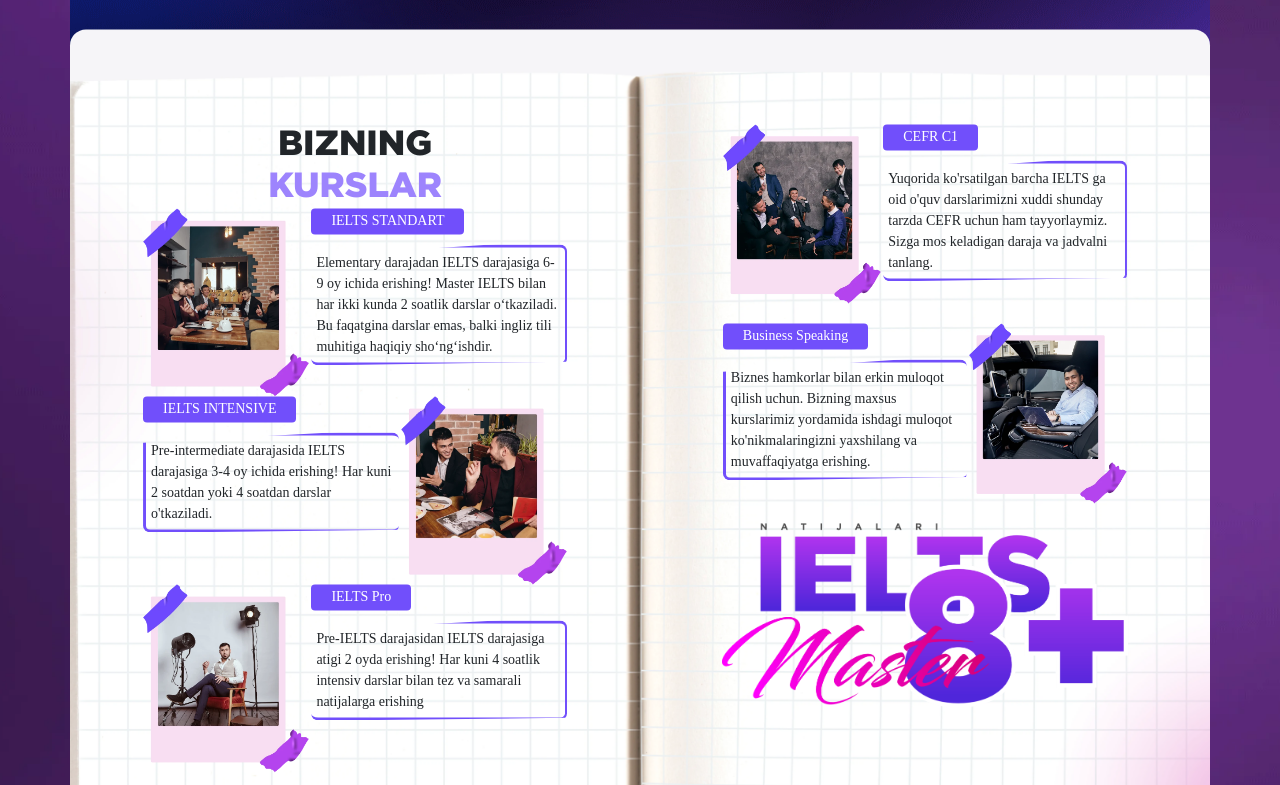
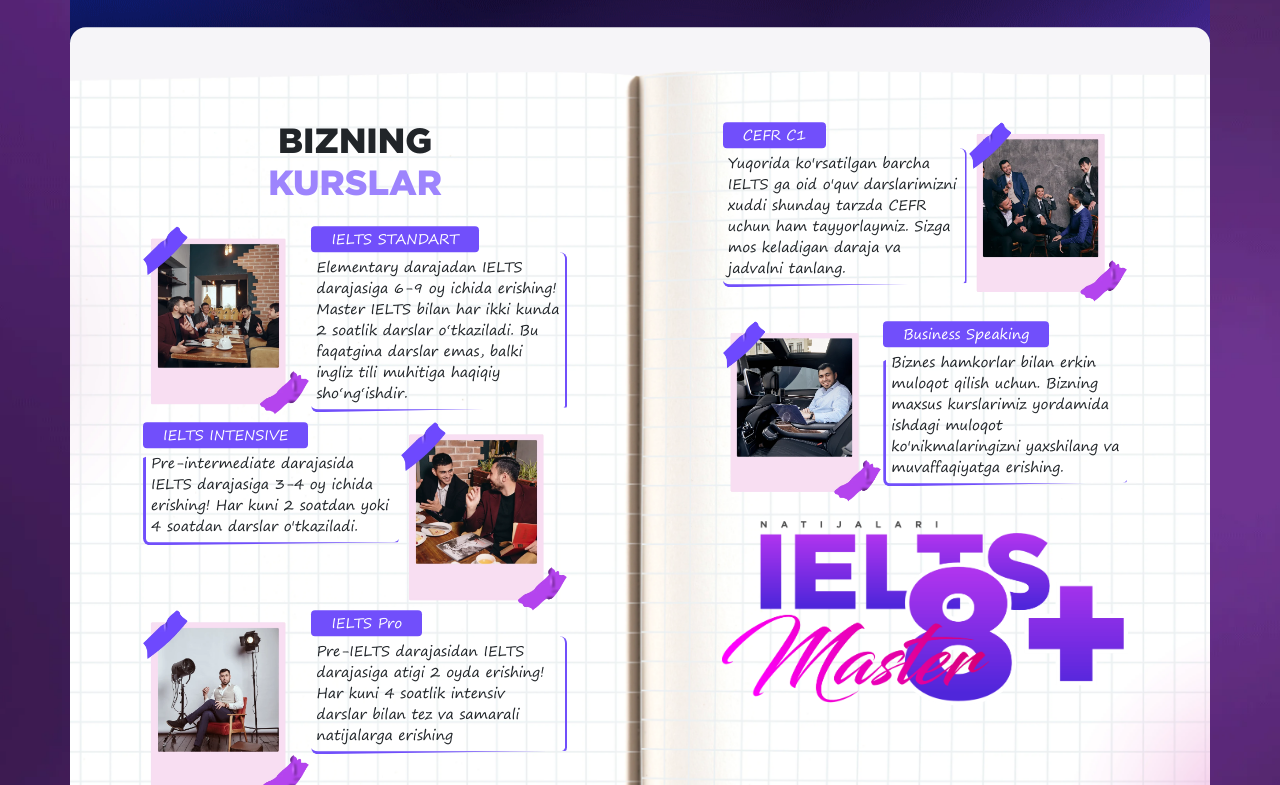
Before and after one commit to Bekzod5272/master-ielts, a Vue app: page / in a window 1280 px wide. Shown: the part 2155-2940 px from the top of the page. Built offline with nearby package versions, Linux system fonts and the light colour scheme.

Commit message:
some changes

```diff
--- a/src/assets/base.scss
+++ b/src/assets/base.scss
@@ -505,6 +505,6 @@
   font-family: OFONT_RU_LAINYDAY;
 }
 @font-face {
-  src: url("/public/fonts/segoeprint_bold.ttf");
+  src: url("/public/fonts/segoe-print.ttf");
   font-family: SEGOEPRINT;
 }
--- a/src/assets/main.scss
+++ b/src/assets/main.scss
@@ -337,6 +337,7 @@
     flex-direction: column;
     font-size: 35px;
     font-family: GothamProBlack;
+    margin-bottom: 20px;
     @media (max-width: 768px) {
       font-size: 25px;
     }
@@ -407,8 +408,7 @@
       border-radius: 4px;
       padding: 5px 20px;
       font-size: 14px;
-      margin-bottom: 10px;
-      font-family: "Segoe Print";
+      font-family: SEGOEPRINT;
       @media (max-width: 991px) {
         font-size: 12px;
         padding: 5px 15px;
@@ -428,8 +428,9 @@
       border: 3px solid #714FFB;
       border-right: none;
       border-radius: 7px;
-      font-family: "Segoe Print";
-      clip-path: polygon(0% 10%, 100% -4%, 100% 97%, 0 100%);
+      border-top: none;
+      font-family: SEGOEPRINT;
+      clip-path: polygon(0% 10%, 100% -100%, 100% 97%, 0 100%);
       @media (max-width: 991px) {
         font-size: 11px;
         clip-path: polygon(0% 10%, 100% -65%, 100% 97%, 0 100%);
@@ -506,7 +507,7 @@
 .course-list-right__items:nth-child(odd) {
   .course-list__item__content {
     display: flex;
-    flex-direction: row-reverse;
+    flex-direction: row;
   }
 
   .course-list__item-description {
@@ -514,7 +515,12 @@
     border-right: 2px solid #714FFB;
   }
 }
-
+.course-list-right__items:nth-child(even) {
+  .course-list__item__content {
+    display: flex;
+    flex-direction: row-reverse;
+  }
+}
 .swiper-pagination-bullets {
   margin-bottom: 20px !important;
 }
--- a/src/components/ContactUsPage.vue
+++ b/src/components/ContactUsPage.vue
@@ -1,9 +1,9 @@
 <script setup lang="ts">
 
-import AuthForm from "@/components/UI/ContactUsForm.vue";
+import ContactUsForm from "@/components/UI/ContactUsForm.vue";
 </script>
 <template>
   <div class="container">
-    <auth-form/>
+    <contact-us-form/>
   </div>
 </template>
--- a/src/components/UI/ContactUsForm.vue
+++ b/src/components/UI/ContactUsForm.vue
@@ -28,7 +28,11 @@
         text: `Ism: ${name.value} \n\nTelefon raqami: ${phoneNumber.value}`,
         parse_mode: 'Markdown'
       }
-    }).then(() => alert("Ma'lumotlaringiz qabul qilindi!"))
+    }).then(() => {
+      name.value = ''
+      phoneNumber.value = ''
+      alert("Ma'lumotlaringiz qabul qilindi!")
+    })
         .catch(error => console.error("Xatolik yuz berdi:", error));
   }
 }
```
Also changed, not shown: public/fonts/segoe-print.ttf (added).
